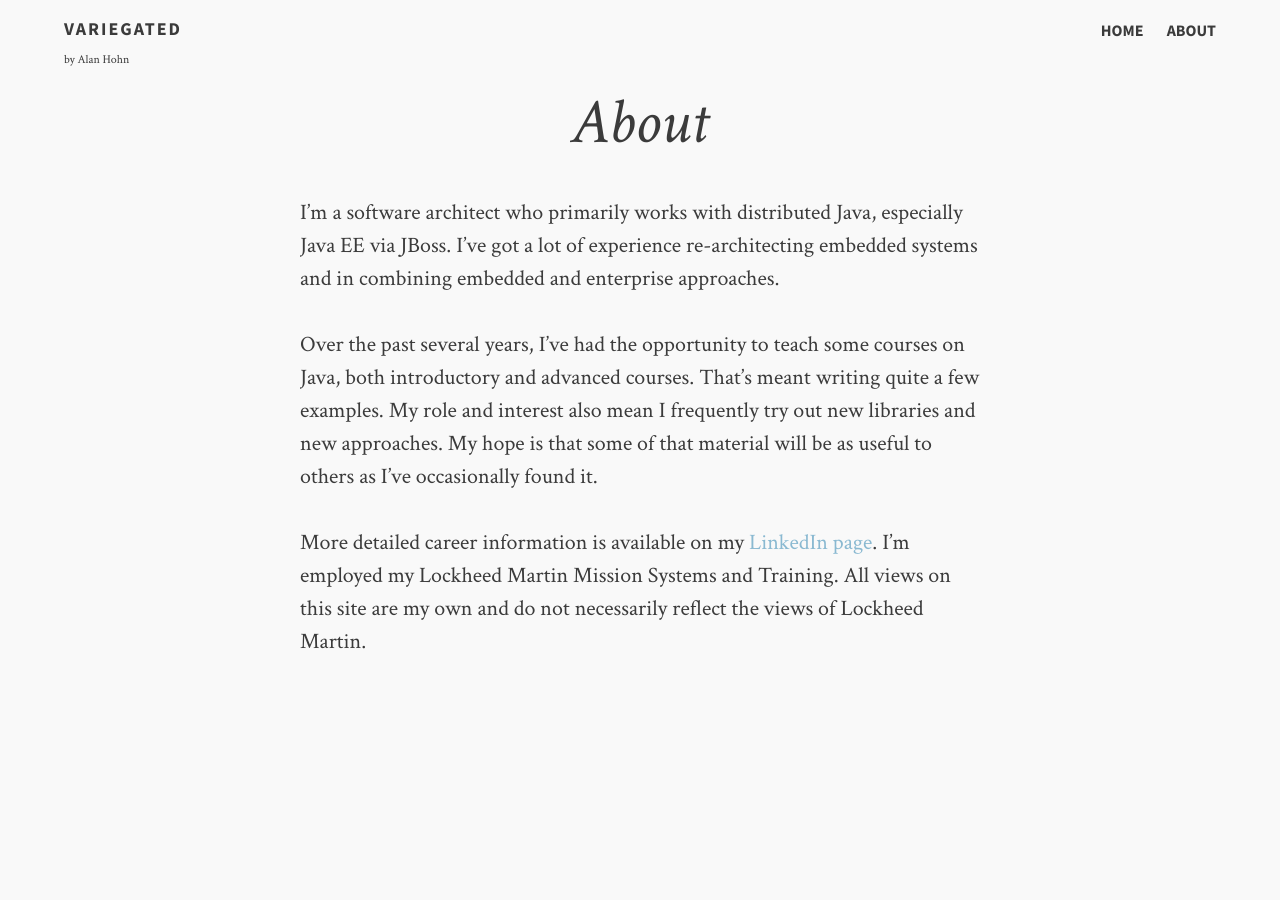
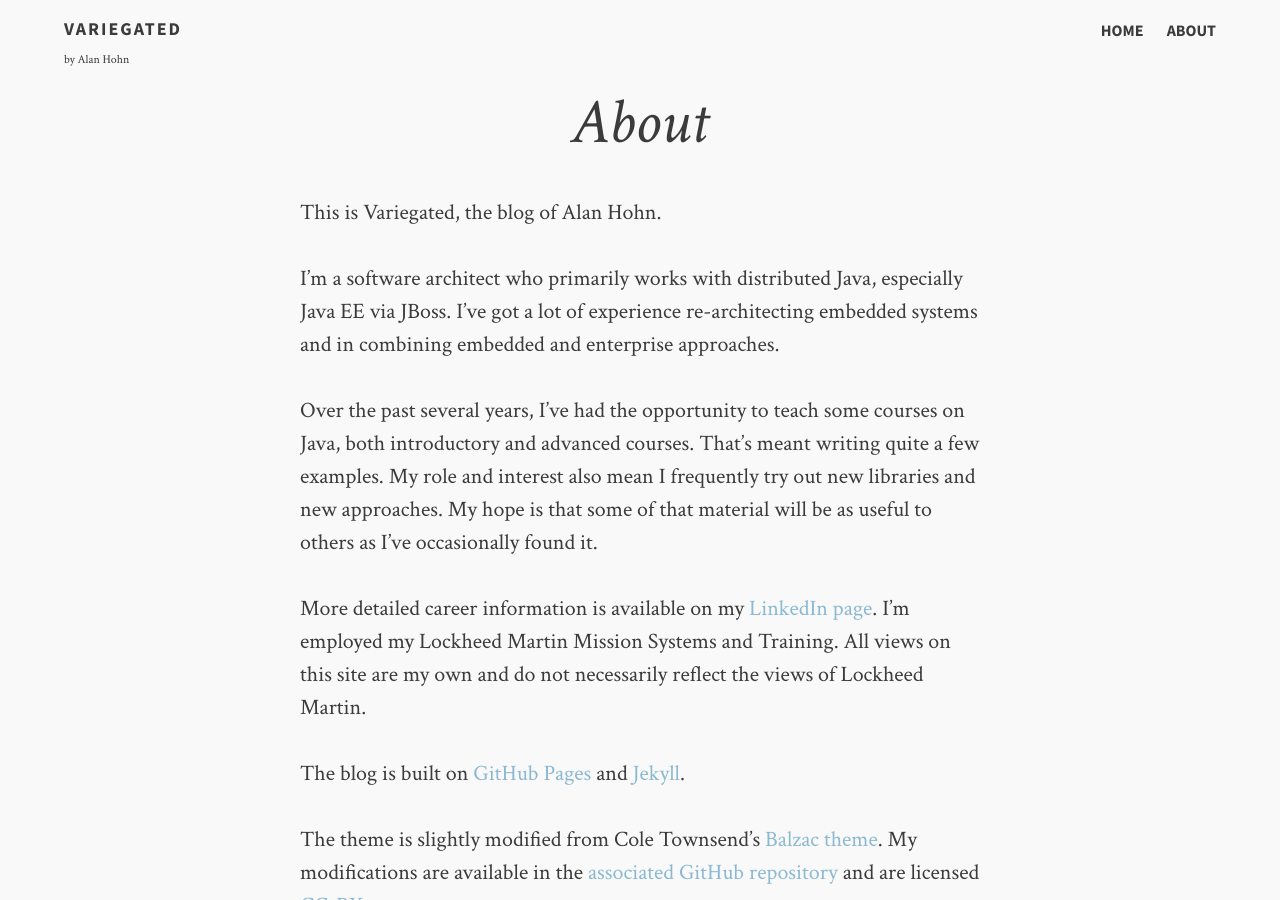
Before and after one commit to AlanHohn/alanhohn.github.io, a Jekyll site: the page built from about.md, in a window 1280 px wide and 900 px high. Built offline with Jekyll 4.4.1, drawn with Linux system fonts in a browser that asks for light colours; some of the changed text lies outside the part shown.

Commit message:
readme and about links and license stuff

```diff
--- a/about.md
+++ b/about.md
@@ -5,6 +5,8 @@ title: About
 description:
 tags: [about]
 ---
+
+This is Variegated, the blog of Alan Hohn.
 
 I'm a software architect who primarily works with distributed Java, especially
 Java EE via JBoss. I've got a lot of experience re-architecting
@@ -21,3 +23,20 @@ employed my Lockheed Martin Mission Systems and Training. All views on this site
 are my own and do not necessarily reflect the views of Lockheed Martin.
 
 [li]:http://www.linkedin.com/pub/alan-hohn/27/b35/5a3
+
+The blog is built on [GitHub Pages][ghp] and [Jekyll][].
+
+The theme is slightly modified from Cole Townsend's [Balzac theme][balzac].
+My modifications are available in the [associated GitHub repository][blogrepo]
+and are licensed [CC-BY][].
+
+All postings on my blog are also licensed [CC-BY][]. Code snippets on my blog may be used freely
+without attribution. Where blog postings link to my GitHub repositories, the linked code is
+licensed per the file in the GitHub repository (generally the [Apache license, version 2.0][apache2]).
+
+[ghp]:http://pages.github.com/
+[jekyll]:http://jekyllrb.com/
+[balzac]:http://jekyll.gtat.me/about/
+[blogrepo]:https://github.com/AlanHohn/alanhohn.github.io
+[cc-by]:http://creativecommons.org/licenses/by/3.0/
+[apache2]:http://www.apache.org/licenses/LICENSE-2.0
```
Also changed, not shown: README.md.
